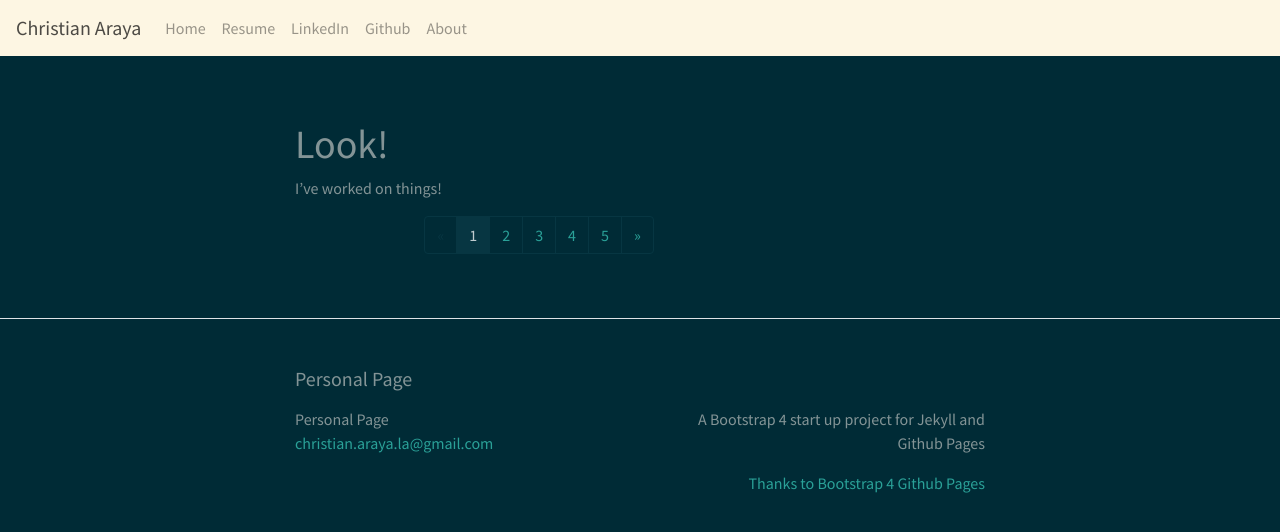
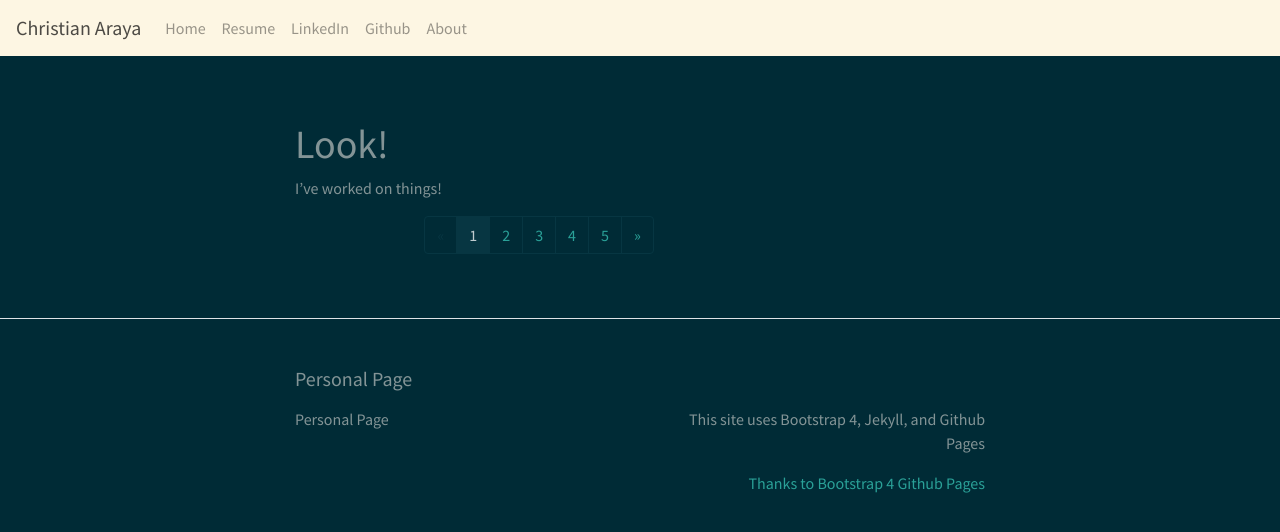
Before and after one commit to christian-araya/christian-araya.github.io, a Jekyll site: the page built from index.md, in a window 1280 px wide. Shown: the top 532 px of the page. Built offline with Jekyll 4.4.1, drawn with Linux system fonts in a browser that asks for light colours.

Commit message:
Update _config.yml

```diff
--- a/_config.yml
+++ b/_config.yml
@@ -14,9 +14,9 @@
 # You can create any custom variable you would like, and they will be accessible
 # in the templates via {{ site.myvariable }}.
 title: Personal Page
-email: "christian.araya.la@gmail.com"
+contact: See Resume for contact info
 description: >- # this means to ignore newlines until "baseurl:"
-  A Bootstrap 4 start up project for Jekyll and Github Pages
+  This site uses Bootstrap 4, Jekyll, and Github Pages
 #baseurl: "" # the subpath of your site, e.g. /blog
 #url: "" # the base hostname & protocol for your site, e.g. http://example.com
 #twitter_username: jekyllrb
```
